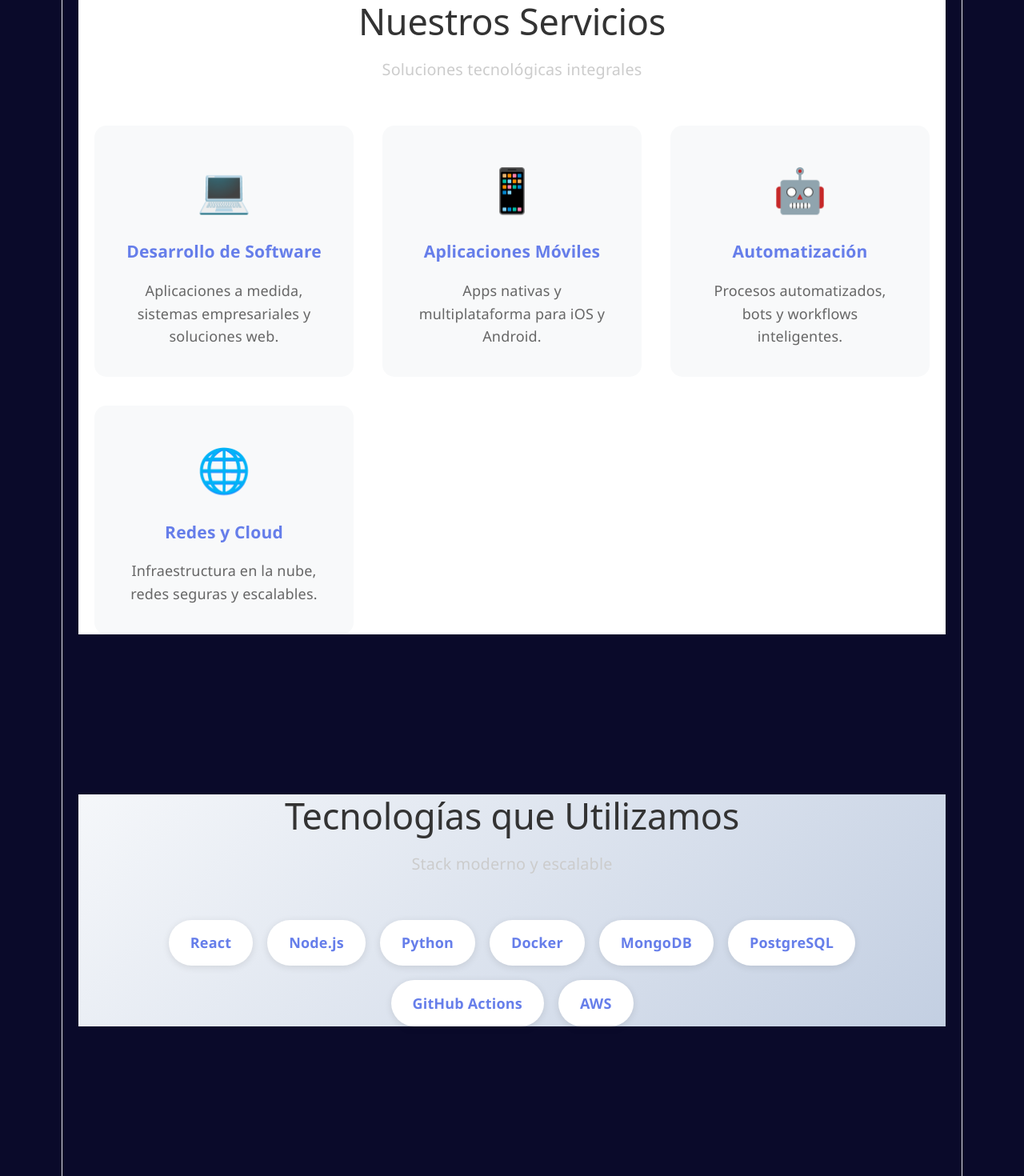
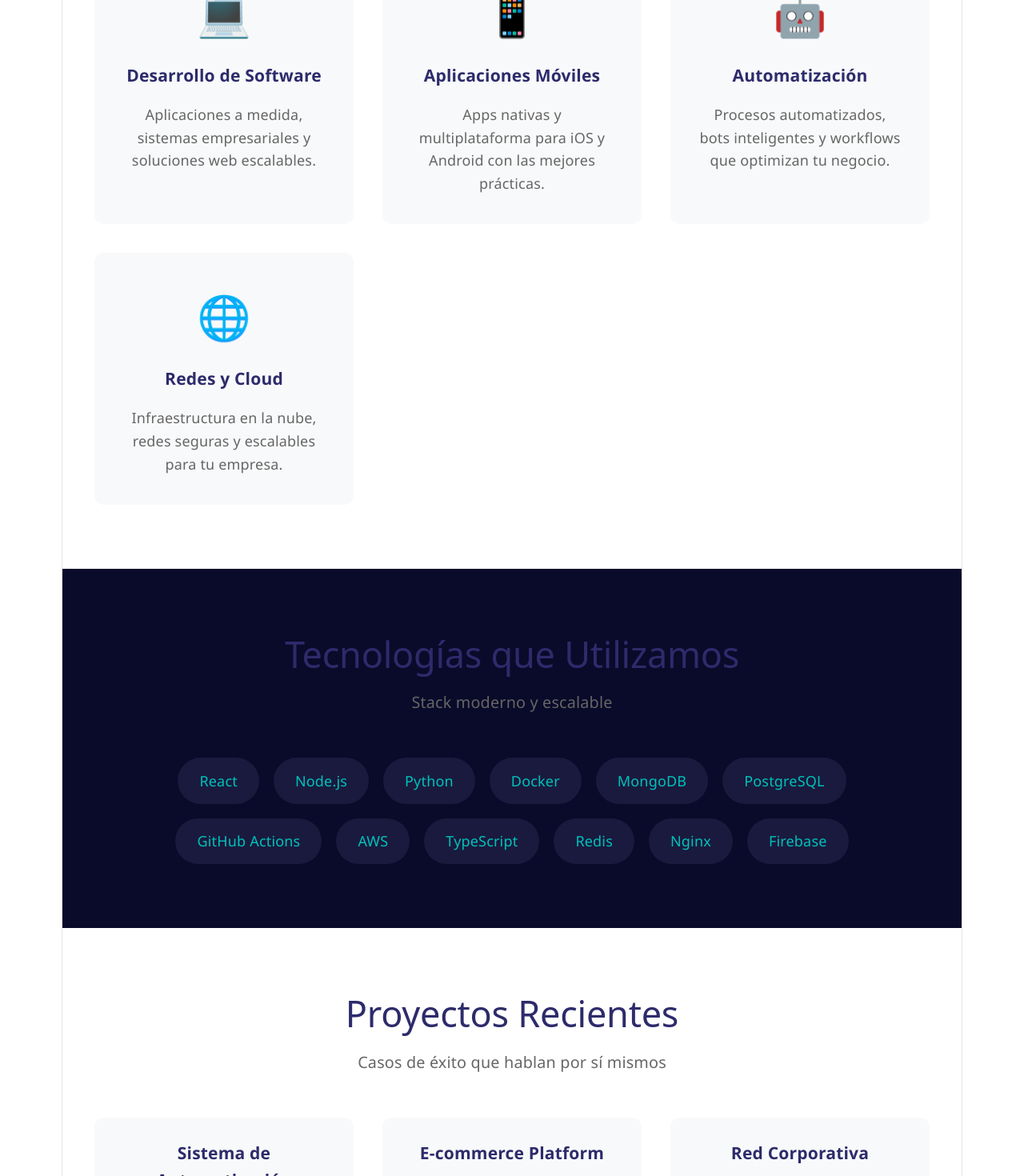
Before and after one commit to byzcodedeveloper-rgb/react-cicd-demo, a React (Vite) app: page / in a window 1280 px wide. Shown: the part 1100-2570 px from the top of the page at 80% size. Built offline with nearby package versions, Linux system fonts and the light colour scheme.

Commit message:
Inicio de commit de sitio byzcode 9

```diff
--- a/src/App.css
+++ b/src/App.css
@@ -3,9 +3,6 @@
   --primary: #2d2b6b;
   --secondary: #ff6b35;
   --accent: #00c2ba;
-  --text-white: #ffffff;
-  --text-gray: #cccccc;
-  --card-bg: #1a1a3e;
 }
 
 * {
@@ -21,8 +18,6 @@ html {
 body {
   font-family: 'Segoe UI', Tahoma, Geneva, Verdana, sans-serif;
   line-height: 1.6;
-  color: var(--text-white);
-  background: var(--bg-dark);
 }
 
 .App {
@@ -32,7 +27,6 @@ body {
 }
 
 section {
-  padding: 100px 20px;
   scroll-margin-top: 80px;
 }
 
@@ -42,18 +36,29 @@ section {
   padding: 0 20px;
 }
 
-/* Botón estilo original */
+.section-title {
+  text-align: center;
+  font-size: 2.5rem;
+  margin-bottom: 1rem;
+  color: #2d2b6b;
+}
+
+.section-subtitle {
+  text-align: center;
+  color: #666;
+  margin-bottom: 3rem;
+  font-size: 1.1rem;
+}
+
 .btn-primary {
-  display: inline-block;
-  background: var(--secondary);
+  background: #ff6b35;
   color: white;
   padding: 12px 30px;
   border: none;
   border-radius: 30px;
   font-weight: 600;
-  text-decoration: none;
-  transition: all 0.3s ease;
   cursor: pointer;
+  transition: all 0.3s;
 }
 
 .btn-primary:hover {
@@ -61,17 +66,8 @@ section {
   transform: translateY(-2px);
 }
 
-/* Títulos */
-.section-title {
-  text-align: center;
-  font-size: 2.5rem;
-  margin-bottom: 1rem;
-  color: white;
+@media (max-width: 768px) {
+  .section-title {
+    font-size: 2rem;
+  }
 }
-
-.section-subtitle {
-  text-align: center;
-  color: var(--text-gray);
-  margin-bottom: 3rem;
-  font-size: 1.1rem;
-}
--- a/src/components/Contacto.css
+++ b/src/components/Contacto.css
@@ -1,16 +1,9 @@
 .contacto-container {
-  background: linear-gradient(135deg, #667eea 0%, #764ba2 100%);
-  color: white;
-  text-align: center;
+  background: linear-gradient(135deg, #0a0a2a 0%, #1a1a3e 100%);
+  padding: 80px 20px;
 }
 
-.contacto-container h2 {
-  font-size: 2.5rem;
-  color: white;
-  margin-bottom: 1rem;
-}
-
-.contacto-wrapper {
+.contacto-form-wrapper {
   max-width: 600px;
   margin: 0 auto;
 }
@@ -19,30 +12,35 @@
   display: flex;
   flex-direction: column;
   gap: 1rem;
-  margin-top: 2rem;
 }
 
 .contacto-form input,
 .contacto-form textarea {
   padding: 1rem;
   border: none;
-  border-radius: 10px;
+  border-radius: 8px;
   font-family: inherit;
   font-size: 1rem;
+  background: rgba(255,255,255,0.1);
+  color: white;
 }
 
-.contacto-form textarea {
-  resize: vertical;
+.contacto-form input::placeholder,
+.contacto-form textarea::placeholder {
+  color: rgba(255,255,255,0.7);
+}
+
+.contacto-form input:focus,
+.contacto-form textarea:focus {
+  outline: none;
+  background: rgba(255,255,255,0.2);
 }
 
 .contacto-form button {
-  background: white;
-  color: #667eea;
+  background: #ff6b35;
+  color: white;
+  border: none;
+  padding: 1rem;
   font-size: 1rem;
-  padding: 1rem;
+  font-weight: bold;
 }
-
-.contacto-form button:hover {
-  background: #f0f0f0;
-  transform: translateY(-2px);
-}
--- a/src/components/Footer.css
+++ b/src/components/Footer.css
@@ -1,11 +1,20 @@
 .footer {
-  background: #2d3748;
-  color: white;
+  background: #0a0a2a;
+  color: #cccccc;
   text-align: center;
   padding: 2rem;
-  margin-top: auto;
+  border-top: 1px solid rgba(255,255,255,0.1);
 }
 
 .footer p {
   margin: 0.5rem 0;
 }
+
+.footer-link {
+  color: #ff6b35;
+  text-decoration: none;
+}
+
+.footer-link:hover {
+  text-decoration: underline;
+}
--- a/src/components/Footer.jsx
+++ b/src/components/Footer.jsx
@@ -9,6 +9,7 @@ const Footer = () => {
       <div className="container">
         <p>&copy; {currentYear} ByZcode. Todos los derechos reservados.</p>
         <p>Desarrollado con React + CI/CD en Render</p>
+        <p><a href="#inicio" className="footer-link">Volver arriba ↑</a></p>
       </div>
     </footer>
   );
--- a/src/components/Hero.css
+++ b/src/components/Hero.css
@@ -30,7 +30,6 @@
   line-height: 1.6;
 }
 
-/* Animación de fondo */
 .hero-container::before {
   content: '';
   position: absolute;
@@ -42,12 +41,10 @@
   z-index: 1;
 }
 
-/* Responsive */
 @media (max-width: 768px) {
   .hero-content h1 {
     font-size: 2rem;
   }
-
   .hero-subtitle {
     font-size: 1rem;
   }
--- a/src/components/Proyectos.css
+++ b/src/components/Proyectos.css
@@ -1,26 +1,20 @@
 .proyectos-container {
   background: white;
-  text-align: center;
-}
-
-.proyectos-container h2 {
-  font-size: 2.5rem;
-  color: #333;
-  margin-bottom: 1rem;
+  padding: 80px 20px;
 }
 
 .proyectos-grid {
   display: grid;
-  grid-template-columns: repeat(auto-fit, minmax(300px, 1fr));
+  grid-template-columns: repeat(auto-fit, minmax(280px, 1fr));
   gap: 2rem;
-  margin-top: 2rem;
+  max-width: 1200px;
+  margin: 0 auto;
 }
 
 .proyecto-card {
   background: #f8f9fa;
-  border-radius: 15px;
+  border-radius: 12px;
   padding: 1.5rem;
-  text-align: left;
   transition: transform 0.3s;
 }
 
@@ -29,7 +23,7 @@
 }
 
 .proyecto-card h3 {
-  color: #667eea;
+  color: #2d2b6b;
   margin-bottom: 0.5rem;
 }
 
@@ -38,15 +32,15 @@
   margin-bottom: 1rem;
 }
 
-.tags {
+.proyecto-tags {
   display: flex;
   flex-wrap: wrap;
   gap: 0.5rem;
 }
 
-.tag {
+.proyecto-tag {
   background: #e0e7ff;
-  color: #667eea;
+  color: #2d2b6b;
   padding: 0.3rem 0.8rem;
   border-radius: 20px;
   font-size: 0.8rem;
--- a/src/components/Proyectos.jsx
+++ b/src/components/Proyectos.jsx
@@ -3,36 +3,25 @@ import './Proyectos.css';
 
 const Proyectos = () => {
   const proyectos = [
-    {
-      nombre: "Sistema de Automatización",
-      descripcion: "Flujos de trabajo automatizados para empresas",
-      tags: ["Python", "Docker", "Redis"]
-    },
-    {
-      nombre: "E-commerce Platform",
-      descripcion: "Plataforma de ventas con pago integrado",
-      tags: ["React", "Node.js", "MongoDB"]
-    },
-    {
-      nombre: "Red Corporativa",
-      descripcion: "Infraestructura de red segura y escalable",
-      tags: ["Cisco", "AWS", "VPN"]
-    }
+    { nombre: "Sistema de Automatización", descripcion: "Flujos de trabajo automatizados para empresas", tags: ["Python", "Docker", "Redis"] },
+    { nombre: "E-commerce Platform", descripcion: "Plataforma de ventas con pago integrado", tags: ["React", "Node.js", "MongoDB"] },
+    { nombre: "Red Corporativa", descripcion: "Infraestructura de red segura y escalable", tags: ["Cisco", "AWS", "VPN"] },
+    { nombre: "App Móvil Fitness", descripcion: "Seguimiento de entrenamiento y nutrición", tags: ["React Native", "Firebase"] }
   ];
 
   return (
     <div className="proyectos-container">
       <div className="container">
-        <h2>Proyectos Recientes</h2>
+        <h2 className="section-title">Proyectos Recientes</h2>
         <p className="section-subtitle">Casos de éxito que hablan por sí mismos</p>
         <div className="proyectos-grid">
           {proyectos.map((proyecto, index) => (
             <div key={index} className="proyecto-card">
               <h3>{proyecto.nombre}</h3>
               <p>{proyecto.descripcion}</p>
-              <div className="tags">
+              <div className="proyecto-tags">
                 {proyecto.tags.map((tag, i) => (
-                  <span key={i} className="tag">{tag}</span>
+                  <span key={i} className="proyecto-tag">{tag}</span>
                 ))}
               </div>
             </div>
--- a/src/components/Servicios.css
+++ b/src/components/Servicios.css
@@ -1,30 +1,21 @@
 .servicios-container {
   background: white;
-  text-align: center;
-}
-
-.servicios-container h2 {
-  font-size: 2.5rem;
-  color: #333;
-  margin-bottom: 1rem;
-}
-
-.section-subtitle {
-  color: #666;
-  margin-bottom: 3rem;
-  font-size: 1.1rem;
+  padding: 80px 20px;
 }
 
 .servicios-grid {
   display: grid;
   grid-template-columns: repeat(auto-fit, minmax(250px, 1fr));
   gap: 2rem;
+  max-width: 1200px;
+  margin: 0 auto;
 }
 
 .servicio-card {
+  background: #f8f9fa;
   padding: 2rem;
-  background: #f8f9fa;
-  border-radius: 15px;
+  border-radius: 12px;
+  text-align: center;
   transition: transform 0.3s, box-shadow 0.3s;
 }
 
@@ -33,13 +24,13 @@
   box-shadow: 0 10px 30px rgba(0,0,0,0.1);
 }
 
-.icon {
+.servicio-icon {
   font-size: 3rem;
   margin-bottom: 1rem;
 }
 
 .servicio-card h3 {
-  color: #667eea;
+  color: #2d2b6b;
   margin-bottom: 1rem;
 }
 
@@ -47,9 +38,3 @@
   color: #666;
   line-height: 1.6;
 }
-
-@media (max-width: 768px) {
-  .servicios-container h2 {
-    font-size: 2rem;
-  }
-}
--- a/src/components/Servicios.jsx
+++ b/src/components/Servicios.jsx
@@ -3,39 +3,23 @@ import './Servicios.css';
 
 const Servicios = () => {
   const servicios = [
-    {
-      icon: "💻",
-      title: "Desarrollo de Software",
-      description: "Aplicaciones a medida, sistemas empresariales y soluciones web."
-    },
-    {
-      icon: "📱",
-      title: "Aplicaciones Móviles",
-      description: "Apps nativas y multiplataforma para iOS y Android."
-    },
-    {
-      icon: "🤖",
-      title: "Automatización",
-      description: "Procesos automatizados, bots y workflows inteligentes."
-    },
-    {
-      icon: "🌐",
-      title: "Redes y Cloud",
-      description: "Infraestructura en la nube, redes seguras y escalables."
-    }
+    { icon: "💻", title: "Desarrollo de Software", description: "Aplicaciones a medida, sistemas empresariales y soluciones web escalables." },
+    { icon: "📱", title: "Aplicaciones Móviles", description: "Apps nativas y multiplataforma para iOS y Android con las mejores prácticas." },
+    { icon: "🤖", title: "Automatización", description: "Procesos automatizados, bots inteligentes y workflows que optimizan tu negocio." },
+    { icon: "🌐", title: "Redes y Cloud", description: "Infraestructura en la nube, redes seguras y escalables para tu empresa." }
   ];
 
   return (
     <div className="servicios-container">
       <div className="container">
-        <h2>Nuestros Servicios</h2>
-        <p className="section-subtitle">Soluciones tecnológicas integrales</p>
+        <h2 className="section-title">Nuestros Servicios</h2>
+        <p className="section-subtitle">Soluciones tecnológicas integrales para tu negocio</p>
         <div className="servicios-grid">
-          {servicios.map((servicio, index) => (
+          {servicios.map((item, index) => (
             <div key={index} className="servicio-card">
-              <div className="icon">{servicio.icon}</div>
-              <h3>{servicio.title}</h3>
-              <p>{servicio.description}</p>
+              <div className="servicio-icon">{item.icon}</div>
+              <h3>{item.title}</h3>
+              <p>{item.description}</p>
             </div>
           ))}
         </div>
--- a/src/components/Tecnologias.css
+++ b/src/components/Tecnologias.css
@@ -1,12 +1,6 @@
 .tecnologias-container {
-  background: linear-gradient(135deg, #f5f7fa 0%, #c3cfe2 100%);
-  text-align: center;
-}
-
-.tecnologias-container h2 {
-  font-size: 2.5rem;
-  color: #333;
-  margin-bottom: 1rem;
+  background: #0a0a2a;
+  padding: 80px 20px;
 }
 
 .tecnologias-grid {
@@ -14,19 +8,21 @@
   flex-wrap: wrap;
   justify-content: center;
   gap: 1rem;
-  margin-top: 2rem;
+  max-width: 1000px;
+  margin: 0 auto;
 }
 
 .tech-badge {
-  background: white;
+  background: #1a1a3e;
+  color: #00c2ba;
   padding: 0.8rem 1.5rem;
   border-radius: 50px;
-  font-weight: bold;
-  color: #667eea;
-  box-shadow: 0 2px 10px rgba(0,0,0,0.1);
-  transition: transform 0.3s;
+  font-weight: 500;
+  transition: all 0.3s;
 }
 
 .tech-badge:hover {
+  background: #ff6b35;
+  color: white;
   transform: scale(1.05);
 }
--- a/src/components/Tecnologias.jsx
+++ b/src/components/Tecnologias.jsx
@@ -4,19 +4,18 @@ import './Tecnologias.css';
 const Tecnologias = () => {
   const tecnologias = [
     "React", "Node.js", "Python", "Docker",
-    "MongoDB", "PostgreSQL", "GitHub Actions", "AWS"
+    "MongoDB", "PostgreSQL", "GitHub Actions", "AWS",
+    "TypeScript", "Redis", "Nginx", "Firebase"
   ];
 
   return (
     <div className="tecnologias-container">
       <div className="container">
-        <h2>Tecnologías que Utilizamos</h2>
+        <h2 className="section-title">Tecnologías que Utilizamos</h2>
         <p className="section-subtitle">Stack moderno y escalable</p>
         <div className="tecnologias-grid">
           {tecnologias.map((tech, index) => (
-            <div key={index} className="tech-badge">
-              {tech}
-            </div>
+            <div key={index} className="tech-badge">{tech}</div>
           ))}
         </div>
       </div>
```
Also changed, not shown: src/components/Contacto.jsx (+8 -37 lines).
